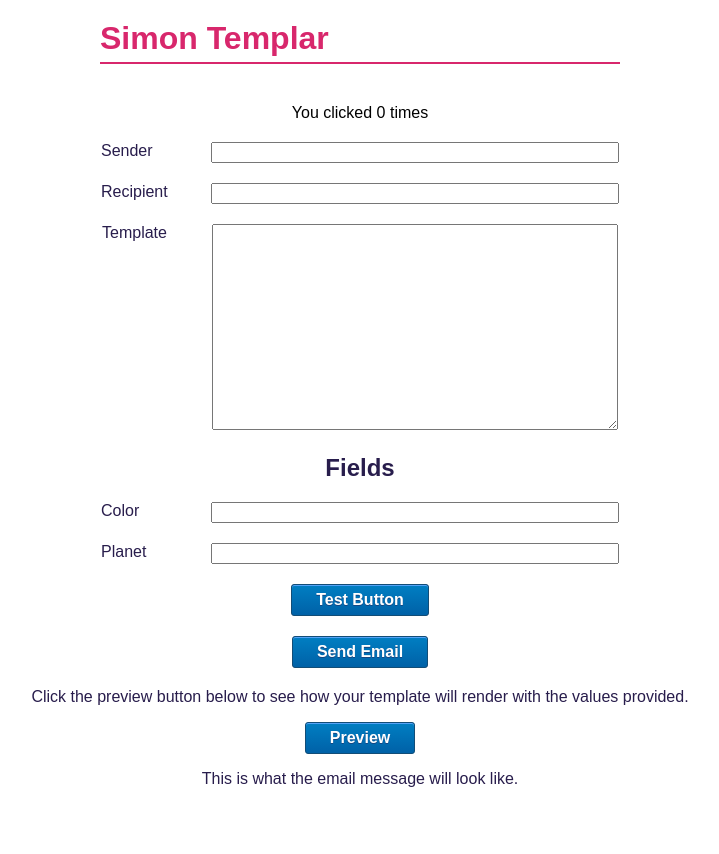
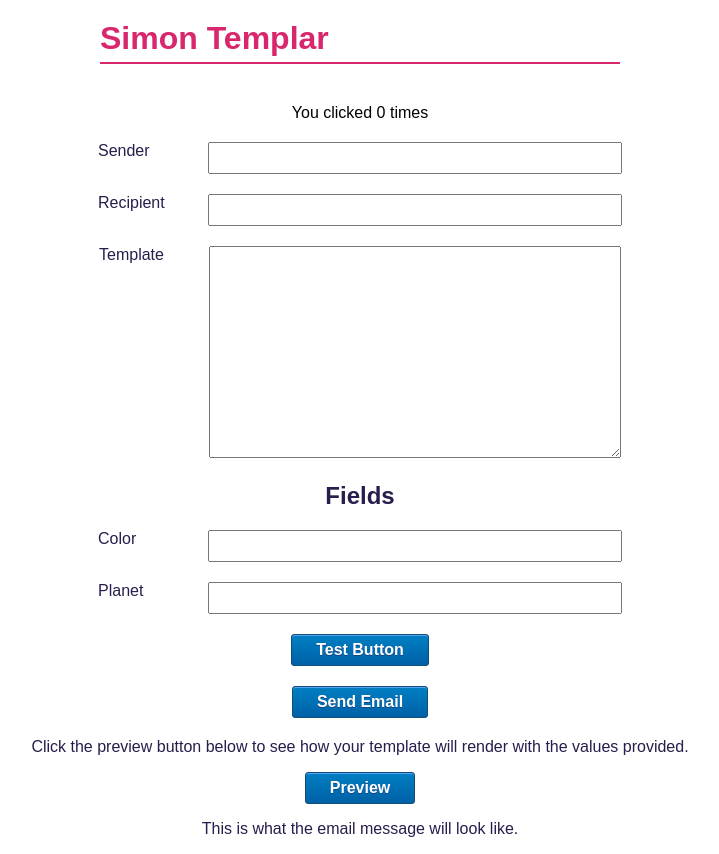
Before and after one commit to alexisbellido/email-template, a React (Create React App) app in the folder react/simon-templar/: page / in a window 1280 px wide. Shown: the whole page, without its empty margins (280-999 px from the left). Before the commit the page ends 804 px from the top, so only its background shows below. Built offline with nearby package versions, Linux system fonts and the light colour scheme.

Commit message:
handling input

```diff
--- a/react/simon-templar/src/components/Builder/Builder.css
+++ b/react/simon-templar/src/components/Builder/Builder.css
@@ -10,6 +10,7 @@
 
 .builder label {
     display: inline-block;
+    font-size: 16px;
     width: 110px;
     text-align: left;
     vertical-align: top;
@@ -20,6 +21,8 @@
     display: inline-block;
     width: 400px;
     text-align: left;
+    font-size: 16px;
+    padding: 5px;
 }
 
 .builder textarea {
--- a/react/simon-templar/src/components/Builder/index.js
+++ b/react/simon-templar/src/components/Builder/index.js
@@ -23,6 +23,10 @@ const Builder = (props) => {
         console.log(`color ${color}`)
     };
 
+    const handleTemplate = e => {
+        setTemplate(e.target.value);
+    }
+
     return (
         <form className="builder">
             <div>
@@ -35,7 +39,7 @@ const Builder = (props) => {
             </div>
             <div>
                 <label>Template</label>
-                <textarea name="template" value={template} onChange={e => setTemplate(e.target.value)}/>
+                <textarea name="template" value={template} onChange={handleTemplate}/>
             </div>
             <h2>Fields</h2>
             <div>
```
